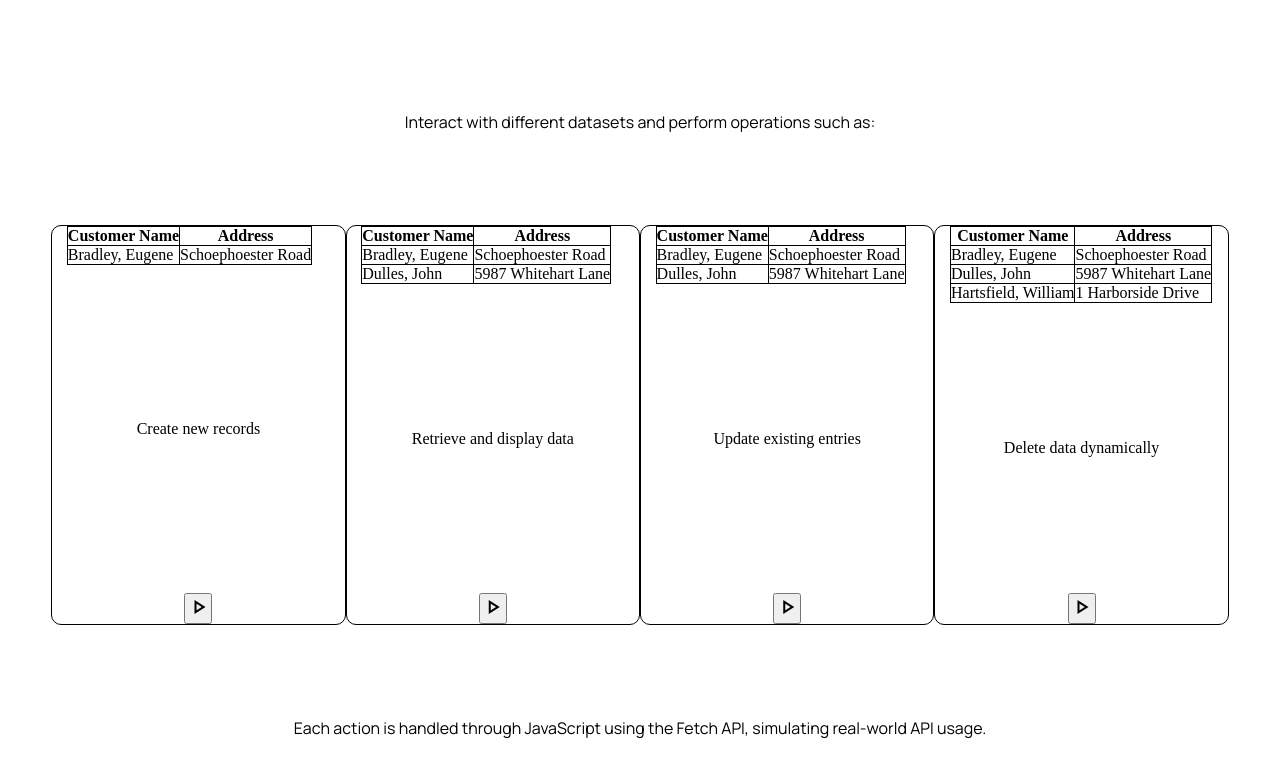
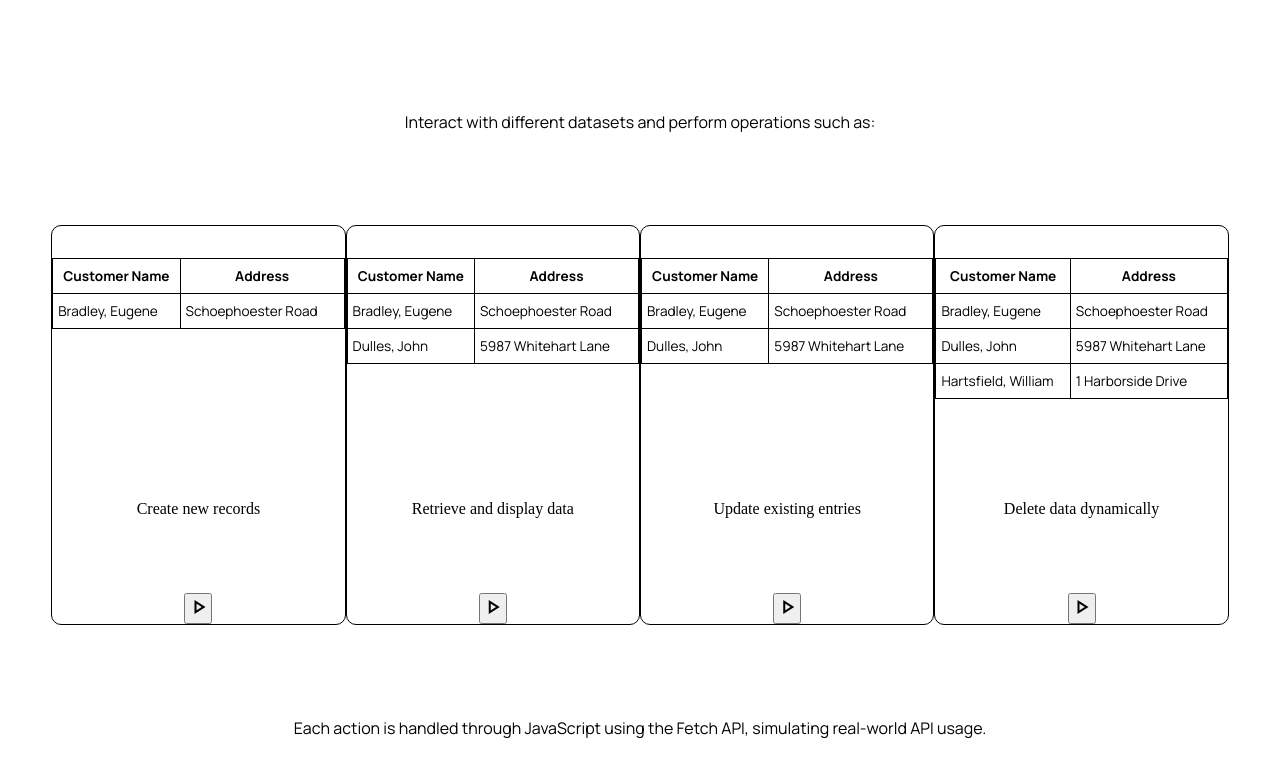
Before and after one commit to vnx-cor/node.js-projects, a website built with Vite: page fetch-api/index.html in a window 1280 px wide. Shown: the part 1455-2232 px from the top of the page. Built offline with nearby package versions, Linux system fonts and the light colour scheme.

Commit message:
style: refine feature card and table styling
- Adjust card border thickness for a cleaner look and improve animation
container layout.
- Enhance table styling with full-width layout, refined borders, padding,
and typography for better readability.

```diff
--- a/fetch-api/styles.css
+++ b/fetch-api/styles.css
@@ -236,7 +236,7 @@ body { overflow-x: hidden; }
 }
 
 .features__card {
-    border: 1.5px solid var(--primary-color);
+    border: 1px solid var(--primary-color);
     border-radius: 10px;
     display: flex;
     flex-direction: column;
@@ -247,17 +247,27 @@ body { overflow-x: hidden; }
 }
 
 .features__animation {
-    width: 90%;
-    height: auto;
+    overflow-x: hidden;
+    width: 100%;
+    height: 50%;
+    padding-top: 2rem;
 }
 
 .features__table {
+    width: 100%;
     border-collapse: collapse;
 }
 
 .features__th,
 .features__td {
-    border: 1px solid black;
+    border: 0.1px solid var(--primary-color);
+    padding: 0.5rem 0;
+}
+.features__td { padding-left: 5px; }
+
+.features__tr {
+    font-family: var(--font-body);
+    font-size: 0.85rem;
 }
 
 /* =====================================================
```
